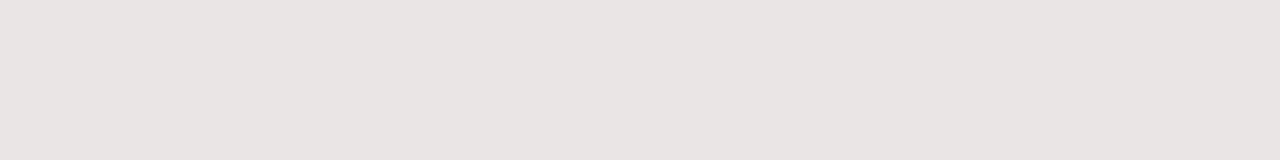
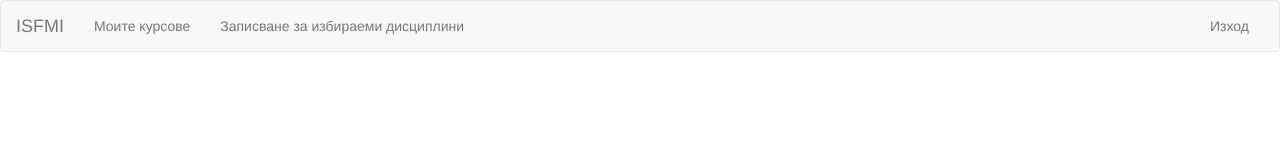
Before and after one commit to DanislavKirov/Front-End-Web-Project, a plain HTML site: page loggedHome.html in a window 1280 px wide. Drawn offline with nearby package versions, Linux system fonts and the light colour scheme.

Commit message:
header of second page made with bootstrap

```diff
--- a/loggedHome.html
+++ b/loggedHome.html
@@ -4,10 +4,26 @@
 		<meta charset="utf-8">
 		<title>ISFMI - home</title>
 		<link rel="stylesheet" href="styles.css">
+		<link rel="stylesheet" href="https://maxcdn.bootstrapcdn.com/bootstrap/3.3.6/css/bootstrap.min.css" integrity="sha384-1q8mTJOASx8j1Au+a5WDVnPi2lkFfwwEAa8hDDdjZlpLegxhjVME1fgjWPGmkzs7" crossorigin="anonymous">
 	</head>
 	<body>
-		<div class "page-wrap">
+		<nav class="navbar navbar-default">
+		  <div class="container-fluid">
+		    <div class="navbar-header">
+		      <a class="navbar-brand" href="#">ISFMI</a>
+		    </div>
+		    <div class="collapse navbar-collapse" id="bs-example-navbar-collapse-1">
+		      <ul class="nav navbar-nav">
+		      	<li></li>
+		        <li><a href="#">Моите курсове</a></li>
+		        <li><a href="#">Записване за избираеми дисциплини</a></li>
+		      </ul>
 
-		</div>
+		      <ul class="nav navbar-nav navbar-right">
+		        <li><a href="#">Изход</a></li>
+		      </ul>
+		    </div>
+		  </div>
+		</nav>
 	</body>
 </html>
```
